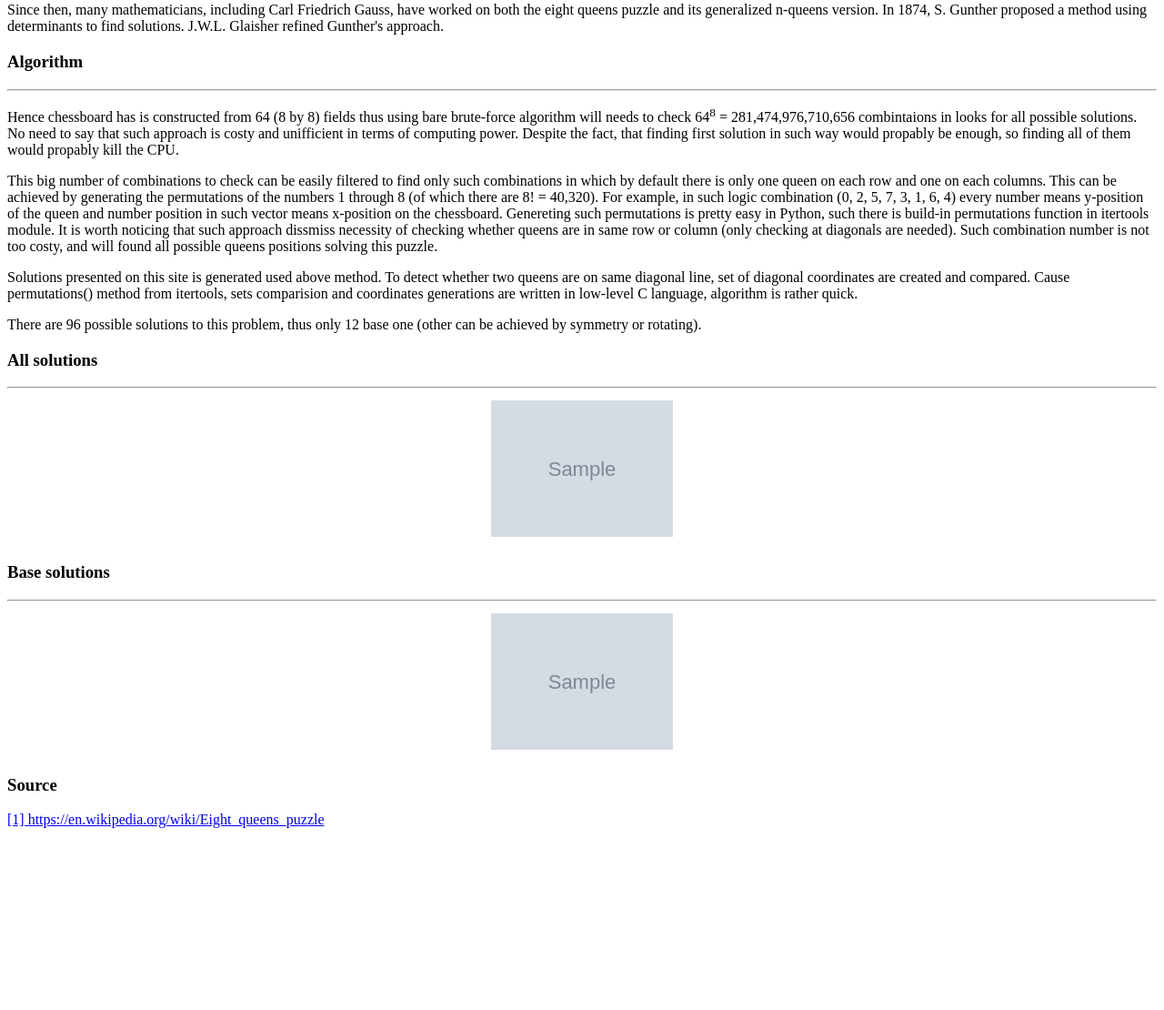
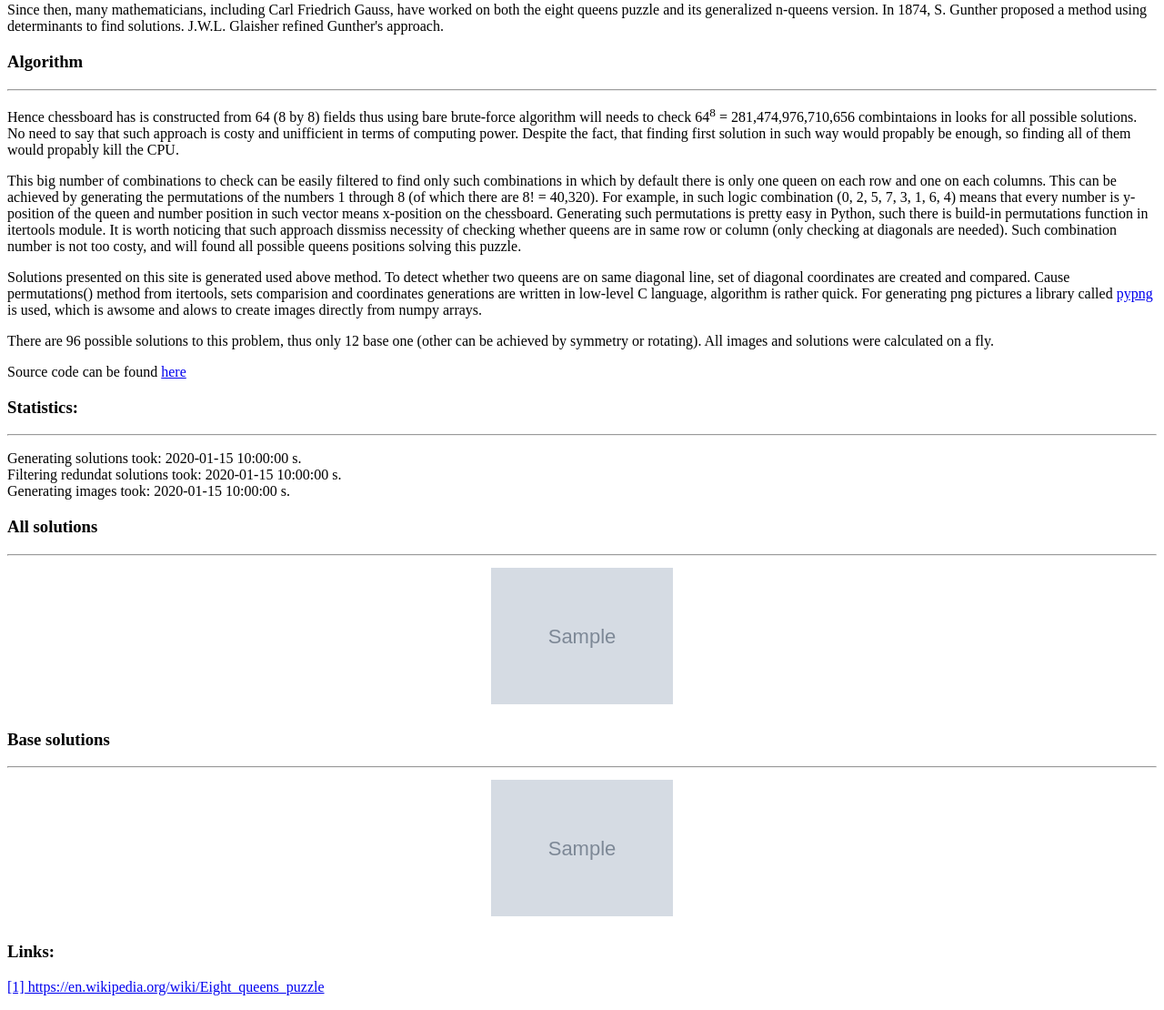
Before and after one commit to lukaszszymankiewicz/8qp, a Flask app: template app/templates/index.html in a window 1280 px wide. Shown: the part 196-1306 px from the top of the page at 91% size. Before the commit the page ends 1106 px from the top, so only its background shows below. Run offline with Flask 2, Linux system fonts and the light colour scheme; the template is opened without the code that fills it: most values are stand-ins (such as "Sample title", 1, 10 or a date in 2020); grey boxes marked "Sample" are stand-in pictures; parts of the project's set-up code (start-up, migrations or seed data) failed here and were passed over.

Commit message:
cool stats added to index page

```diff
--- a/app/app.py
+++ b/app/app.py
@@ -1,4 +1,5 @@
 import os
+import time
 
 from flask import Flask, render_template
 
@@ -14,21 +15,39 @@ delete_all_images()
 @app.route("/")
 def index():
     delete_all_images()
+
+    start = time.time()
     all_solutions = find_all_solutions()
+    end = time.time()
+    solve_time = end - start
+
+    images_time_start = time.time()
     for solution in all_solutions:
         filename = "".join(str(n) for n in solution)
         draw_solution(solution=solution, path="app/static/solutions/all/" + filename + ".png")
+    images_time_end = time.time()
+    images_time = images_time_end - images_time_start
 
+    filter_time_start = time.time()
     filtered_solutions = filter_redundant_solutions(all_solutions)
+    filter_time_end = time.time()
+    filter_time = filter_time_end - filter_time_start
+
+    images_time_start = time.time()
     for solution in filtered_solutions:
         filename = "".join(str(n) for n in solution)
         draw_solution(solution=solution, path="app/static/solutions/base/" + filename + ".png")
+    images_time_end = time.time()
+    images_time += images_time_end - images_time_start
 
     return render_template(
         template_name_or_list="index.html",
         title="Eight Queens Problem",
         all_solutions_imgs=get_all_solutions_images(),
         base_solutions_imgs=get_base_solutions_images(),
+        solve_time=solve_time,
+        filter_time=filter_time,
+        images_time=images_time,
     )
 
 
--- a/app/templates/index.html
+++ b/app/templates/index.html
@@ -39,9 +39,9 @@
         combinations in which by default there is only one queen on each row and one on each
         columns. This can be achieved by generating the permutations of the numbers 1 through 8
         (of which there are 8! = 40,320). For example, in such logic combination (0, 2, 5, 7, 3, 1,
-        6, 4) every number means y-position of the queen and number position in such vector means
-        x-position on the chessboard.
-        Genereting such permutations is pretty easy in Python, such there is build-in permutations
+        6, 4) means that every number is y-position of the queen and number position in such vector
+        means x-position on the chessboard.
+        Generating such permutations is pretty easy in Python, such there is build-in permutations
         function in itertools module. It is worth noticing that such approach dissmiss necessity of
         checking whether queens are in same row or column (only checking at diagonals are needed).
         Such combination number is not too costy, and will found all possible queens positions
@@ -51,11 +51,25 @@
         Solutions presented on this site is generated used above method. To detect whether two
         queens are on same diagonal line, set of diagonal coordinates are created and compared.
         Cause permutations() method from itertools, sets comparision and coordinates generations are
-        written in low-level C language, algorithm is rather quick.
+        written in low-level C language, algorithm is rather quick. For generating png pictures a
+        library called <a href="https://github.com/drj11/pypng">pypng</a> is used, which is awsome
+        and alows to create images directly from numpy arrays.
     </p>
     <p>
         There are 96 possible solutions to this problem, thus only 12 base one (other can be
-        achieved by symmetry or rotating).
+        achieved by symmetry or rotating). All images and solutions were calculated on a fly.
+    </p>
+    <p>
+        Source code can be found <a href = "https://github.com/lukaszszymankiewicz/8qp">here</a>
+    </p>
+
+    <h3> Statistics: </h3>
+    <hr>
+
+    <p>
+        Generating solutions took: {{ solve_time }} s. <br>
+        Filtering redundat solutions took: {{ filter_time }} s. <br>
+        Generating images took: {{ images_time }} s. <br>
     </p>
 
     <h3> All solutions </h3>
@@ -87,7 +101,7 @@
     </center>
     {% endfor %}
 
-    <h3> Source </h3>
+    <h3> Links: </h3>
     <p>
       <a href = "https://en.wikipedia.org/wiki/Eight_queens_puzzle">
         [1] https://en.wikipedia.org/wiki/Eight_queens_puzzle
```
